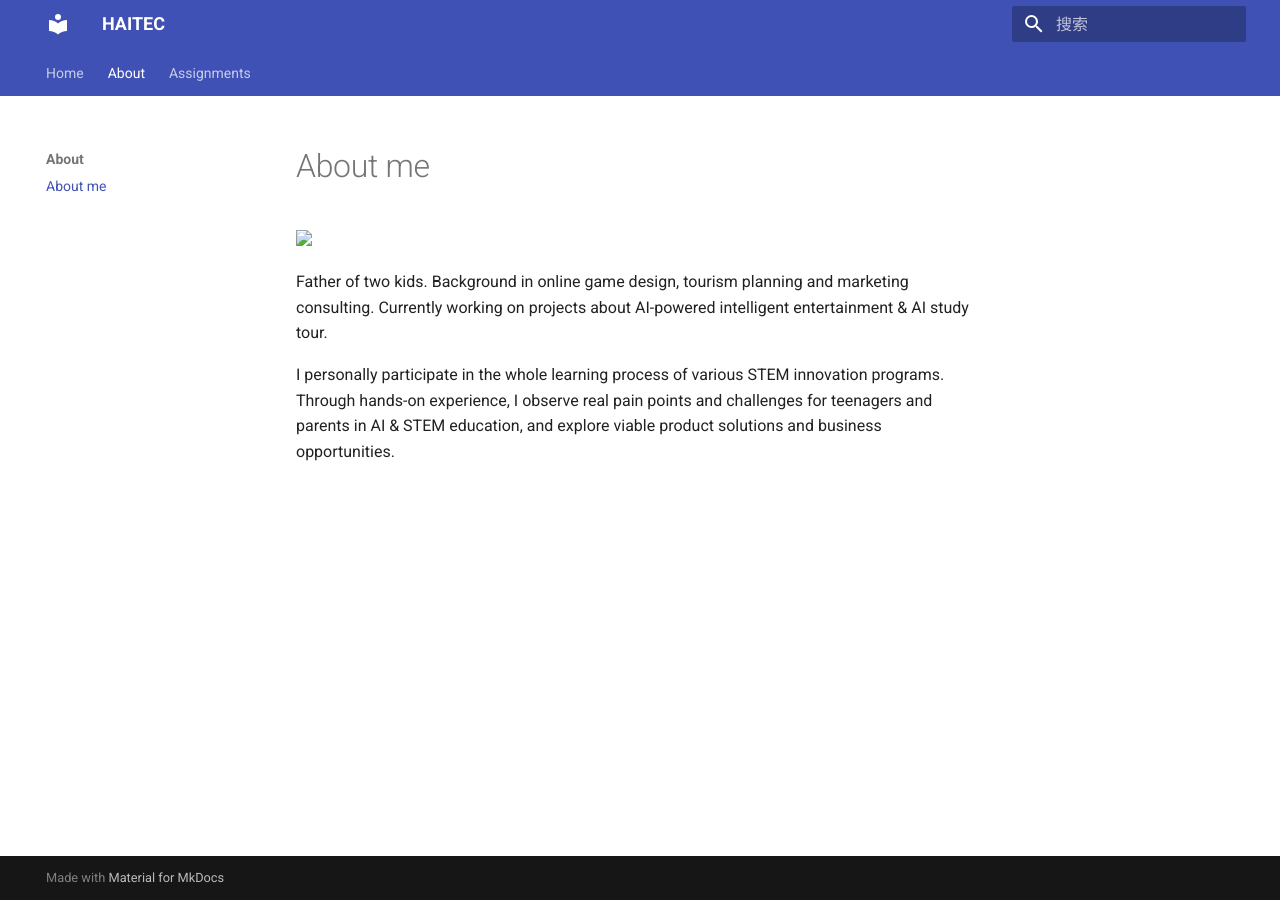
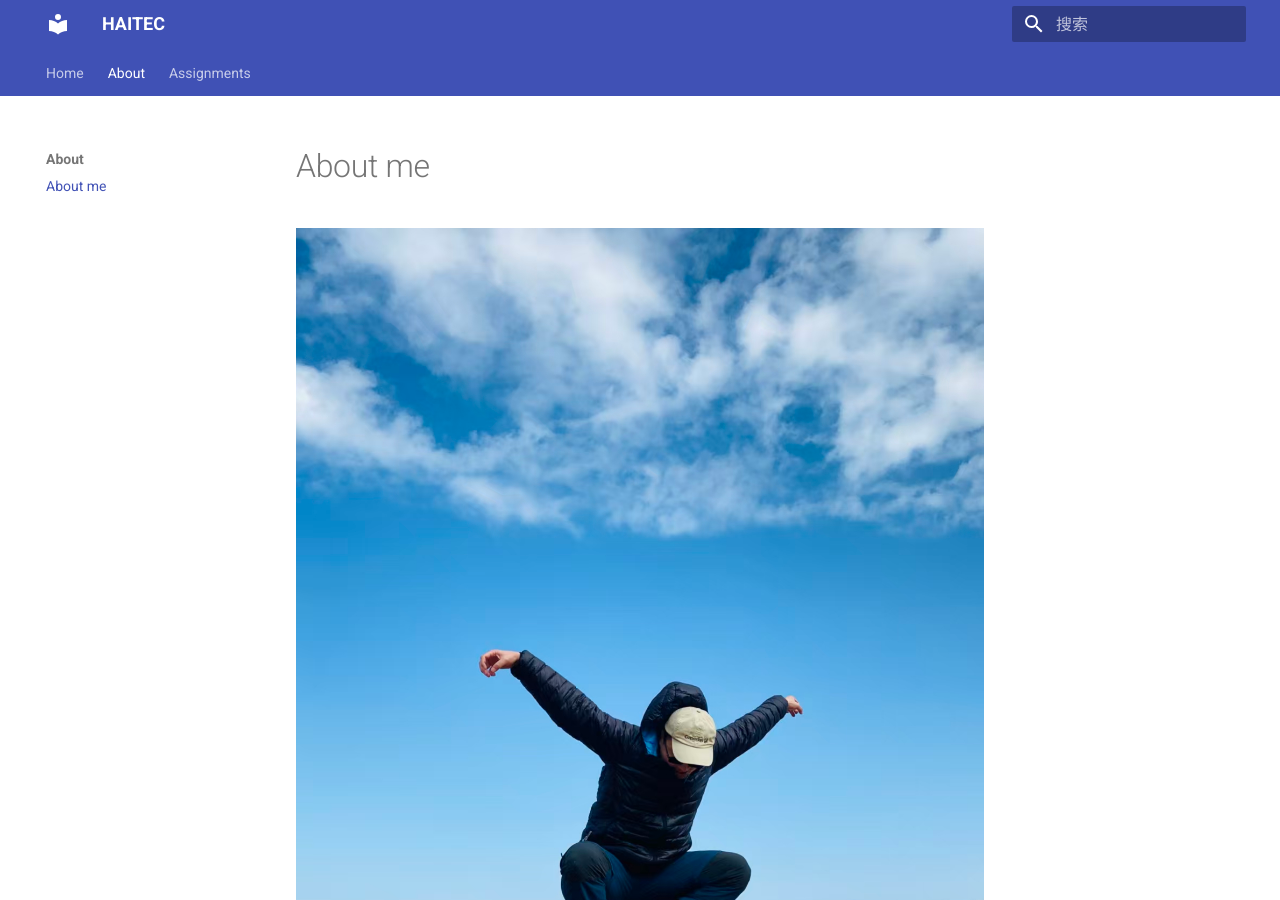
Before and after one commit to zlhnkf-git/Peter-zhanglei, an MkDocs documentation site: the page built from docs/about/index.md, in a window 1280 px wide and 900 px high. Built offline with MkDocs 1.6.1 and Material for MkDocs 9.7.7, drawn with Linux system fonts in a browser that asks for light colours.

Commit message:
change pic

```diff
--- a/docs/about/index.md
+++ b/docs/about/index.md
@@ -1,6 +1,6 @@
 # About me
 
-<img src="images/Peter.jpg">
+<img src="../images/Peter.jpg">
 
 Father of two kids.
 Background in online game design, tourism planning and marketing consulting. Currently working on projects about AI-powered intelligent entertainment & AI study tour.
```
